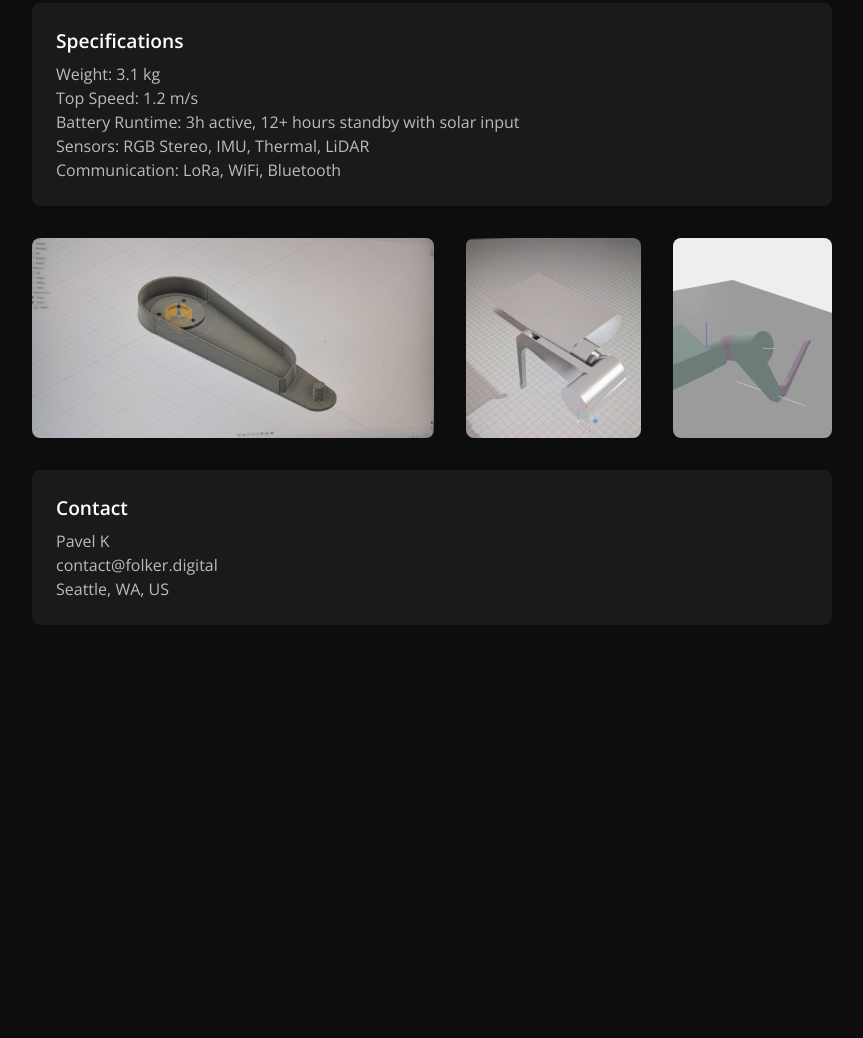
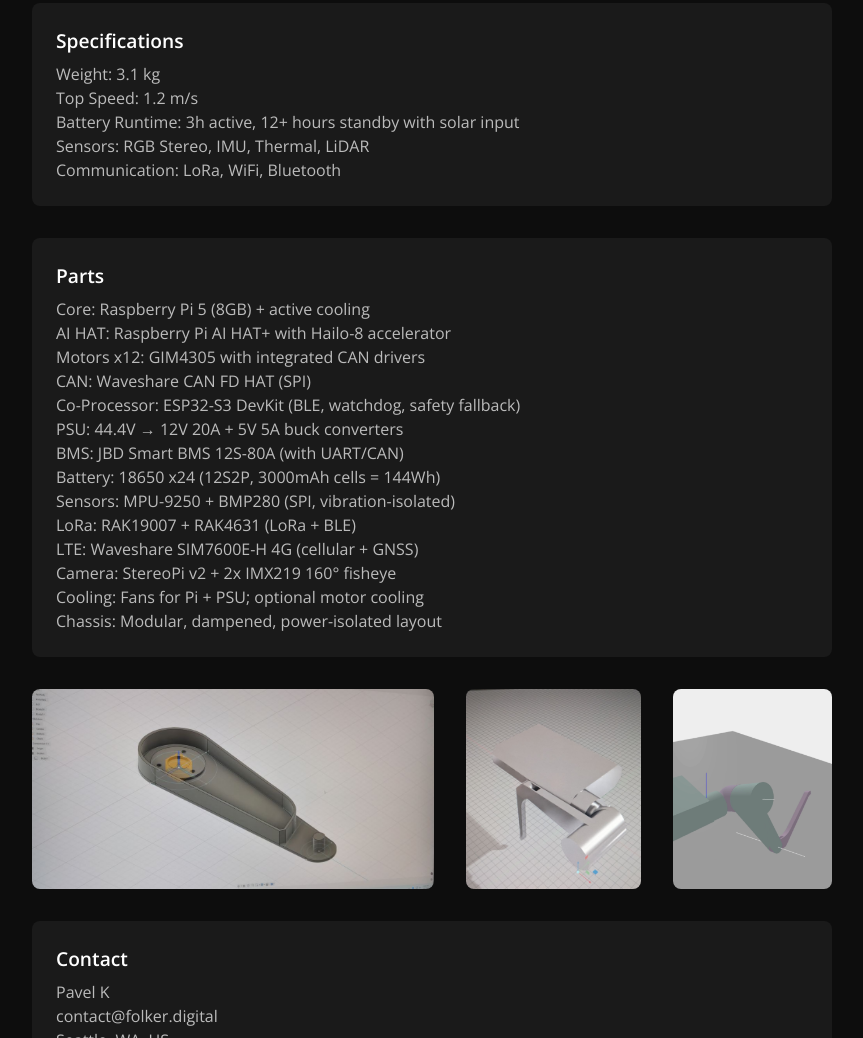
Before and after one commit to mpakunderscore/robot, a plain HTML site: page index.html in a window 1280 px wide. Shown: the part 1762-2800 px from the top of the page, without its empty margins (208-1071 px from the left). Before the commit the page ends 2451 px from the top, so only its background shows below. Drawn offline with nearby package versions, Linux system fonts and the light colour scheme.

Commit message:
Added parts

```diff
--- a/index.html
+++ b/index.html
@@ -77,6 +77,24 @@
             <div class="feature-text">Communication: LoRa, WiFi, Bluetooth</div>
         </div>
 
+        <div class="section block">
+            <div class="feature-title">Parts</div>
+            <div class="feature-text">Core: Raspberry Pi 5 (8GB) + active cooling</div>
+            <div class="feature-text">AI HAT: Raspberry Pi AI HAT+ with Hailo-8 accelerator</div>
+            <div class="feature-text">Motors x12: GIM4305 with integrated CAN drivers</div>
+            <div class="feature-text">CAN: Waveshare CAN FD HAT (SPI)</div>
+            <div class="feature-text">Co-Processor: ESP32-S3 DevKit (BLE, watchdog, safety fallback)</div>
+            <div class="feature-text">PSU: 44.4V → 12V 20A + 5V 5A buck converters</div>
+            <div class="feature-text">BMS: JBD Smart BMS 12S-80A (with UART/CAN)</div>
+            <div class="feature-text">Battery: 18650 x24 (12S2P, 3000mAh cells = 144Wh)</div>
+            <div class="feature-text">Sensors: MPU-9250 + BMP280 (SPI, vibration-isolated)</div>
+            <div class="feature-text">LoRa: RAK19007 + RAK4631 (LoRa + BLE)</div>
+            <div class="feature-text">LTE: Waveshare SIM7600E-H 4G (cellular + GNSS)</div>
+            <div class="feature-text">Camera: StereoPi v2 + 2x IMX219 160° fisheye</div>
+            <div class="feature-text">Cooling: Fans for Pi + PSU; optional motor cooling</div>
+            <div class="feature-text">Chassis: Modular, dampened, power-isolated layout</div>
+        </div>
+
         <div class="section gallery">
             <img src="/images/leg.png" alt="Side view of Folker">
             <img src="/images/metall.png" alt="Back of Folker with equipment rails">
```
